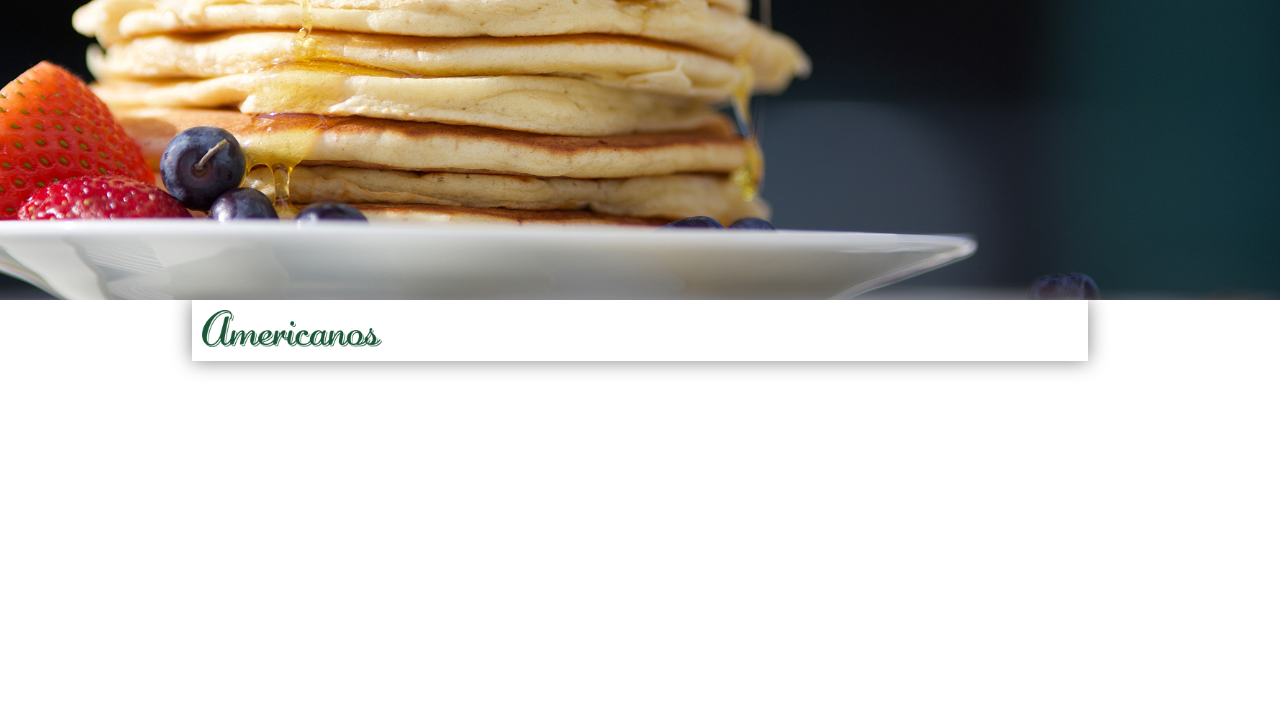
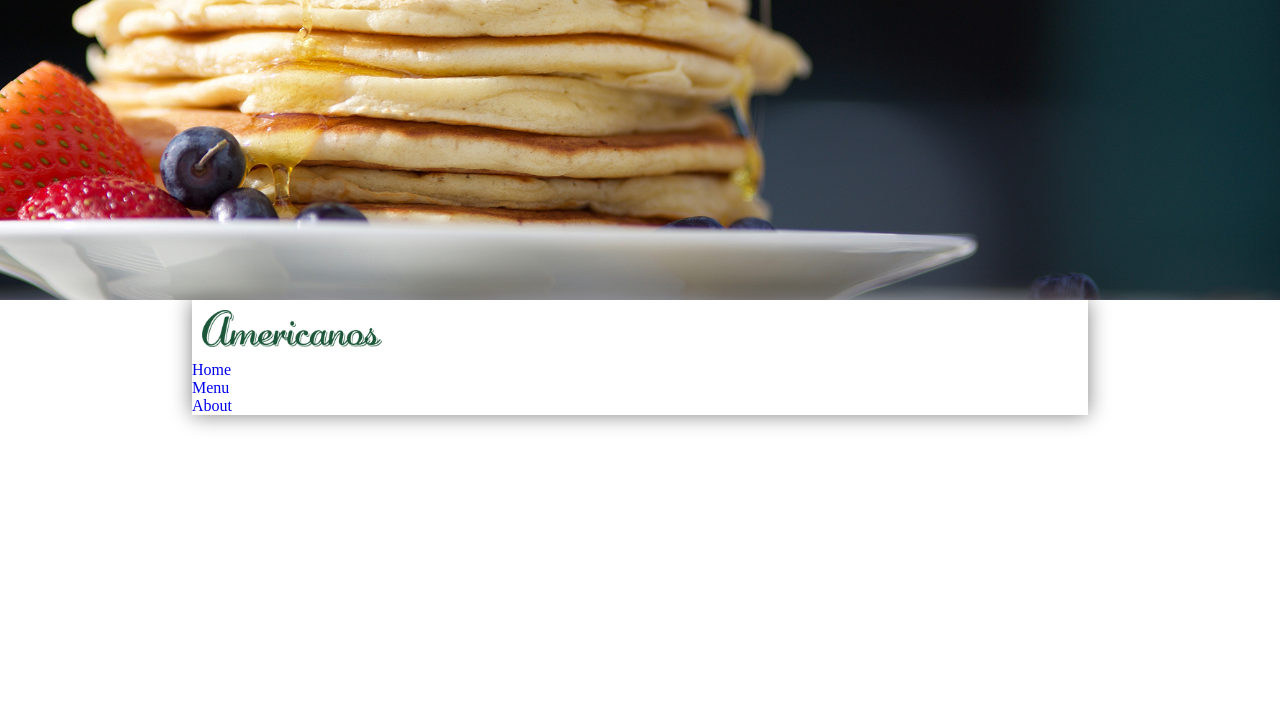
Before and after one commit to chrisawesomeusername/formative1.2, a plain HTML site: page index.html in a window 1280 px wide. Shown: the top 718 px of the page. Drawn offline with Linux system fonts and the light colour scheme.

Commit message:
nav list

```diff
--- a/index.html
+++ b/index.html
@@ -25,9 +25,9 @@
 
 				<div class="nav">
 					<ul>
-						<li></li>
-						<li></li>
-						<li></li>
+						<li><a href="index.html">Home</a></li>
+						<li><a href="#">Menu</a></li>
+						<li><a href="#">About</a></li>
 					</ul>
 				</div>
 
```
